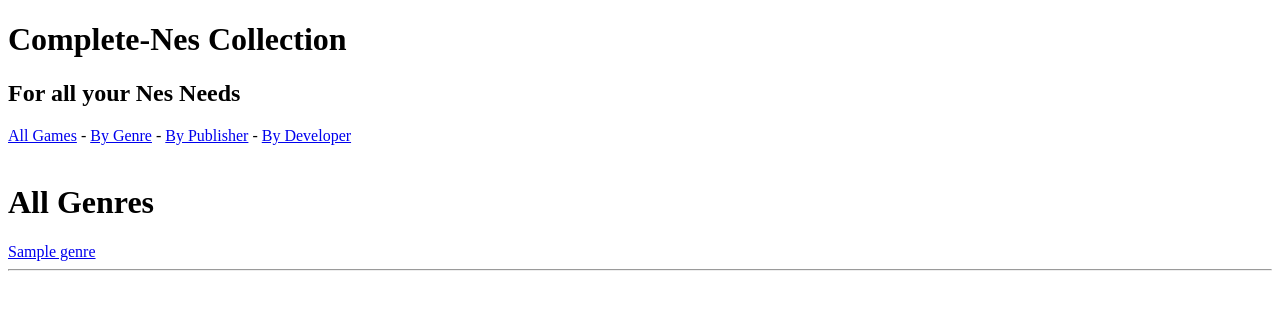
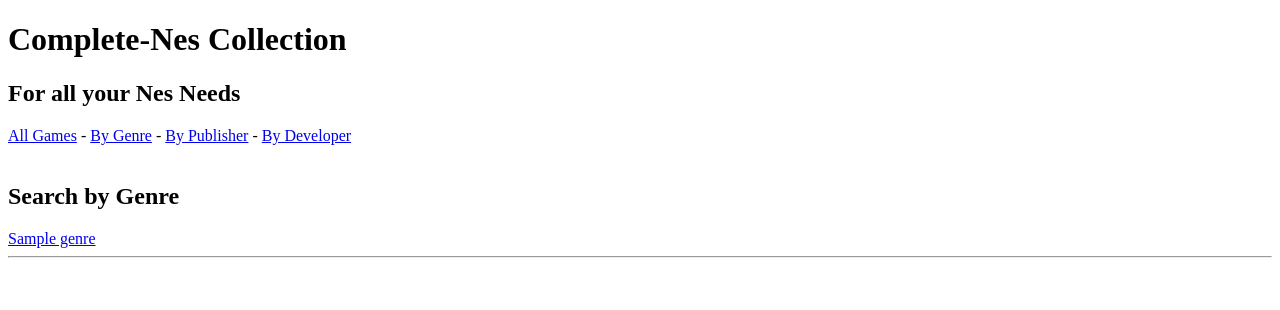
Before and after one commit to jpacuna/Complete-Nes-Collection-Website-Project, a Rails app: page /genres in a window 1280 px wide. Shown: the top 310 px of the page. Run offline with Rails 7, Linux system fonts and the light colour scheme; tables that the repository leaves empty hold one stand-in row (values such as "Sample post"); style sheets or scripts are compiled from the project's sources; parts of the project's set-up code (start-up, migrations or seed data) failed here and were passed over; some libraries are stand-ins or nearby versions.

Commit message:
Modified views and layout to dry up code.

```diff
--- a/app/models/game.rb
+++ b/app/models/game.rb
@@ -1,5 +1,5 @@
 class Game < ActiveRecord::Base
-  validates :name, :reg_price, :sale_price, :stock_quantity, :release_year, presence: true
+  validates :name, :reg_price, :sale_price, :stock_quantity, :release_year, :developer_id, :genre_id, :publisher_id, presence: true
   validates :reg_price, :sale_price, numericality: { greater_than_or_equal_to: 0.01 }
   validates :stock_quantity, numericality: { only_integer: true }
   belongs_to :genre
--- a/app/views/developers/index.html.erb
+++ b/app/views/developers/index.html.erb
@@ -1,4 +1,4 @@
-<h1>All Developers</h1>
+<h2>Search by Developer</h2>
 
 <% @developers.each do |developer| %>
   <section
--- a/app/views/games/index.html.erb
+++ b/app/views/games/index.html.erb
@@ -1,4 +1,4 @@
-<h1>All Games</h1>
+<h2>All Games</h2>
 
 <% @games.each do |game| %>
   <section
--- a/app/views/genres/index.html.erb
+++ b/app/views/genres/index.html.erb
@@ -1,4 +1,4 @@
-<h1>All Genres</h1>
+<h2>Search by Genre</h2>
 
 <% @genres.each do |genre| %>
   <section
--- a/app/views/layouts/application.html.erb
+++ b/app/views/layouts/application.html.erb
@@ -11,4 +11,6 @@
   <br>
   <%= yield %>
 </body>
+<footer>
+</footer>
 </html>
--- a/app/views/publishers/index.html.erb
+++ b/app/views/publishers/index.html.erb
@@ -1,4 +1,4 @@
-<h1>All Publishers</h1>
+<h2>Search by Publisher</h2>
 
 <% @publishers.each do |publisher| %>
   <section
```
